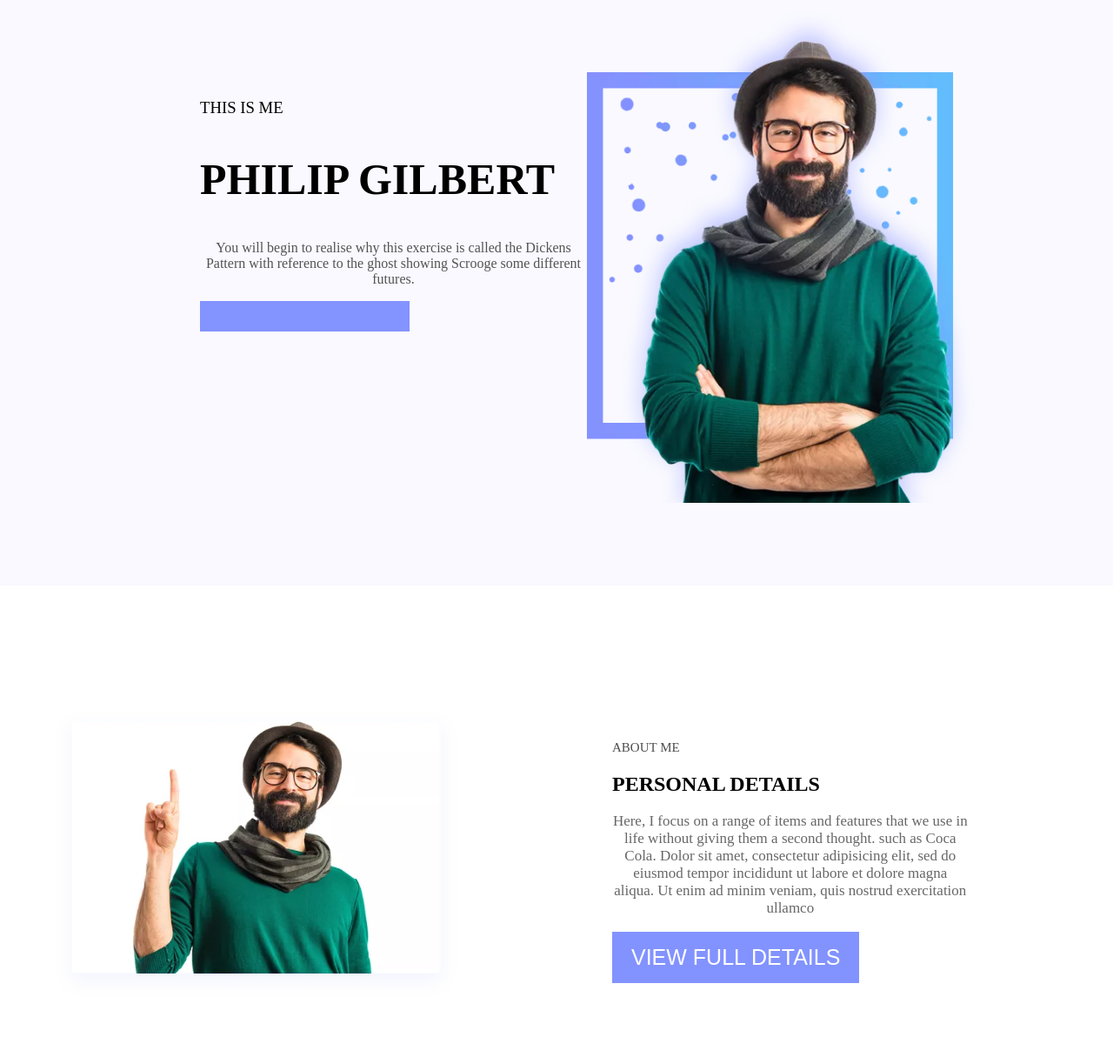
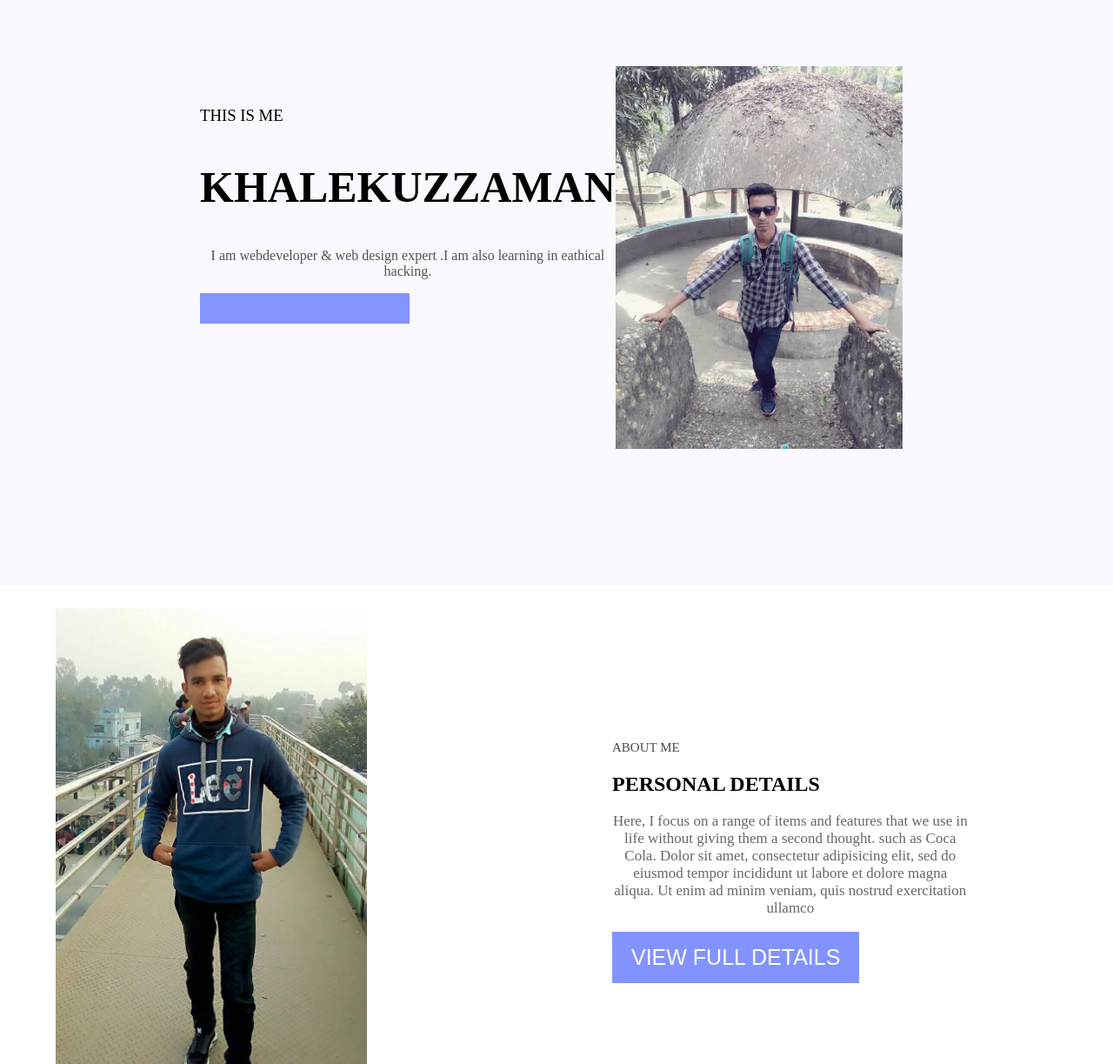
Before and after one commit to najmusshakibzertohero/my-first-website, a plain HTML site: page index.html in a window 1280 px wide. Shown: the part 77-1300 px from the top of the page at 87% size. Drawn offline with Linux system fonts and the light colour scheme.

Commit message:
Finished my first portfully website

```diff
--- a/index.html
+++ b/index.html
@@ -38,14 +38,15 @@
         <div class="half1">
             <h3> THIS IS ME</h3>
 
-            <h1>PHILIP GILBERT</h1>
+            <h1>KHALEKUZZAMAN</h1>
 
-            <p>You will begin to realise why this exercise is called the Dickens Pattern with reference to the ghost showing Scrooge some different futures.</p>
+            <p>I am webdeveloper & web design expert .I am also learning in eathical hacking.
+            </p>
 
             <input type="button value="DISCOVER NOW">
                     </div>
         <div class="half2">
-            <img src="hero-img.png.webp" alt="Man">
+            <img src="HERO KK.jpg" alt="Man">
         </div>
     </Section>
     <!--SECTION ONE END-->
@@ -53,7 +54,7 @@
     <!--Section Two Start-->
     <section class="section2">
         <div class="img2">
-            <img src="about-img.png.webp">
+            <img src="ZERO.PNG">
         </div>
         <div class="text2">
             <h3>ABOUT ME</h3>
--- a/style.css
+++ b/style.css
@@ -88,7 +88,7 @@ body{
      padding-right: 160px;
  }
  .half2 img{
-     max-width: 100%;
+     max-width: 80%;
      height: auto;
  }
  .half1 h3{
@@ -130,7 +130,7 @@ body{
      margin: 0 auto;
  }
  .section2 img{
-     max-width: 90%;
+     max-width: 70%;
      height: auto;
 
  }
```
Also changed, not shown: HERO KK.jpg (added), ZERO.PNG (added).
